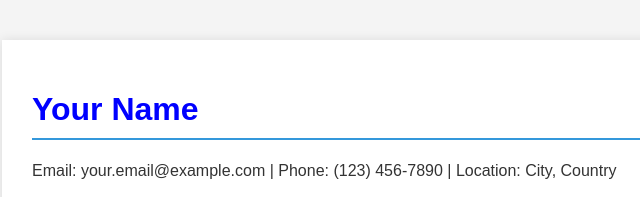
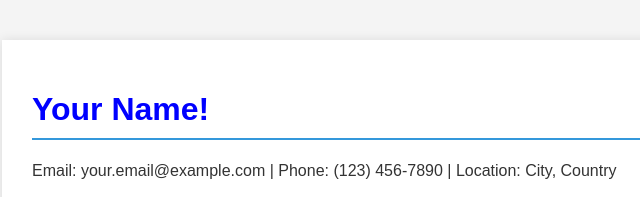
Before and after one commit to Agnelof/Resume, a plain HTML site: page index.html in a window 1280 px wide. Shown: the top 197 px of the page, 208-848 px from the left. Drawn offline with Linux system fonts and the light colour scheme.

Commit message:
Update index.html

```diff
--- a/index.html
+++ b/index.html
@@ -42,7 +42,7 @@
 </head>
 <body>
   <div class="resume">
-    <h1>Your Name</h1>
+    <h1>Your Name! </h1>
     <p>Email: your.email@example.com | Phone: (123) 456-7890 | Location: City, Country</p>
 
     <div class="section">
```
